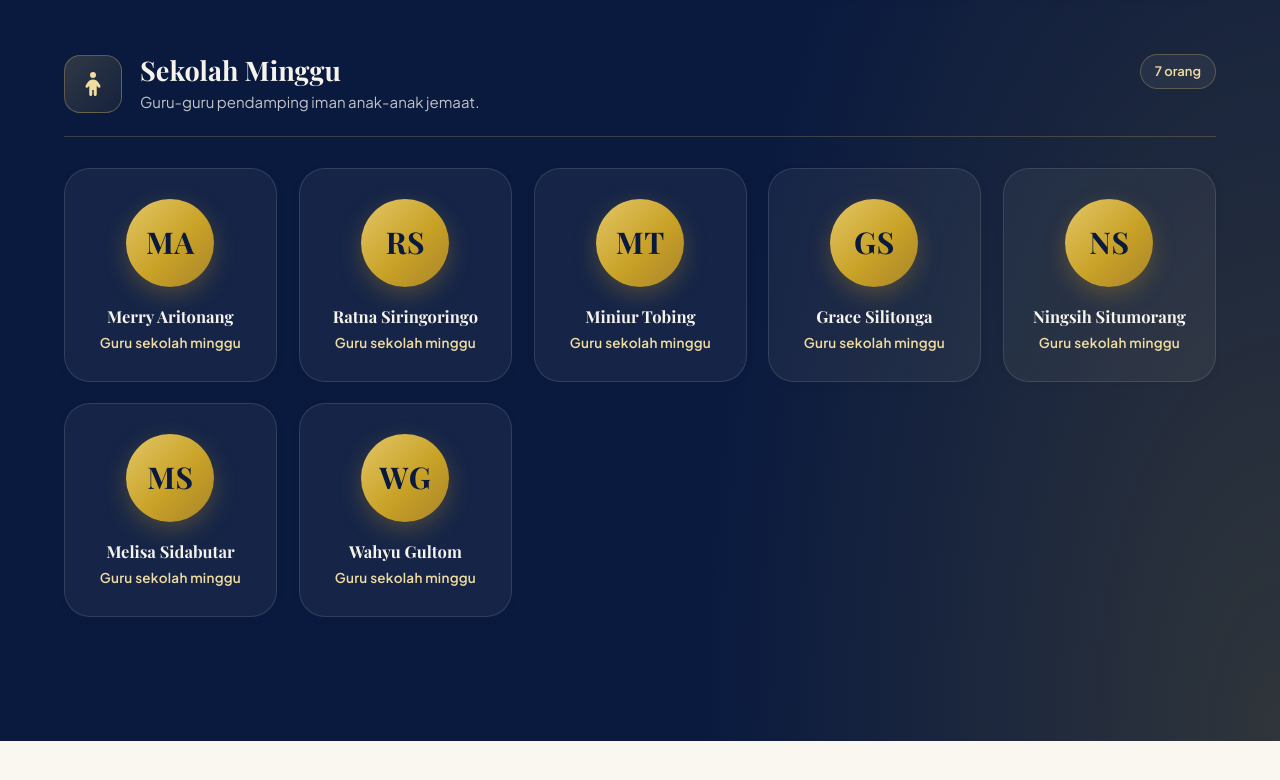
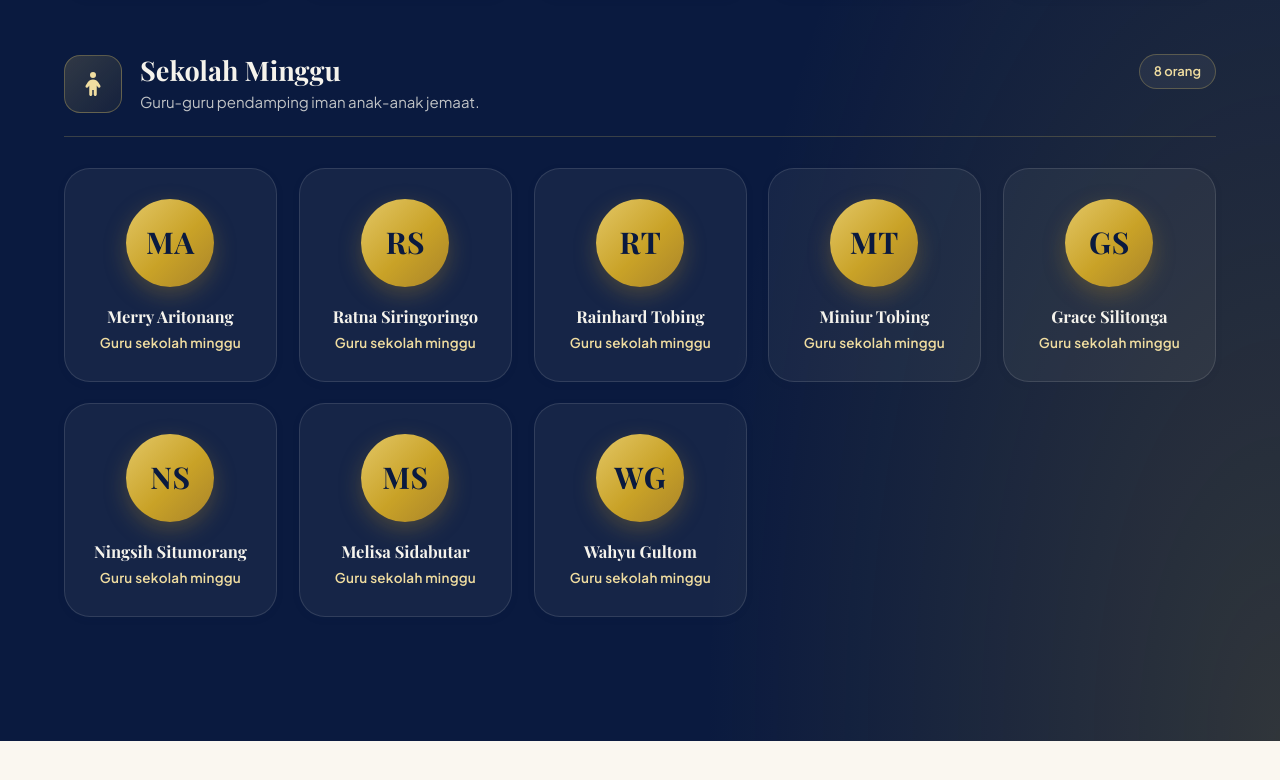
Before and after one commit to SamuelEbitNego/hkbp_pondokkelapa, a React (Vite) app: page / in a window 1280 px wide. Shown: the part 5065-5845 px from the top of the page. Built offline with nearby package versions, Linux system fonts and the light colour scheme.

Commit message:
Perbaikan

```diff
--- a/src/components/PengurusSection.jsx
+++ b/src/components/PengurusSection.jsx
@@ -70,6 +70,7 @@ const groups = [
     members: [
       { name: 'Merry Aritonang', role: 'Guru sekolah minggu', initials: 'MA' },
       { name: 'Ratna Siringoringo', role: 'Guru sekolah minggu', initials: 'RS' },
+      { name: 'Rainhard Tobing', role: 'Guru sekolah minggu', initials: 'RT'},
       { name: 'Miniur Tobing', role: 'Guru sekolah minggu', initials: 'MT' },
       { name: 'Grace Silitonga', role: 'Guru sekolah minggu', initials: 'GS' },
       { name: 'Ningsih Situmorang', role: 'Guru sekolah minggu', initials: 'NS' },
```
